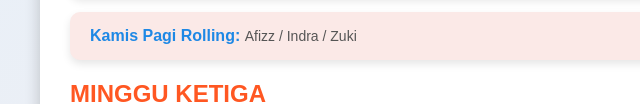
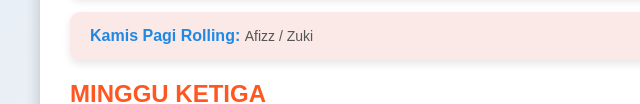
Before and after one commit to RNrn0/Jadwal-Sip-Pagi-Libur, a plain HTML site: page index.html in a window 1280 px wide. Shown: the part 704-808 px from the top of the page, 120-760 px from the left. Drawn offline with Linux system fonts and the light colour scheme.

Commit message:
Update index.html

```diff
--- a/index.html
+++ b/index.html
@@ -155,7 +155,7 @@
       <strong>Rabu:</strong> <span>Libur: Dalli | Sip Pagi: Zuki</span>
     </div>
     <div class="day">
-      <strong>Kamis Pagi Rolling:</strong> <span>Afizz / Indra / Zuki</span>
+      <strong>Kamis Pagi Rolling:</strong> <span>Afizz / Zuki</span>
     </div>
 
     <!-- Minggu Ketiga -->
```
